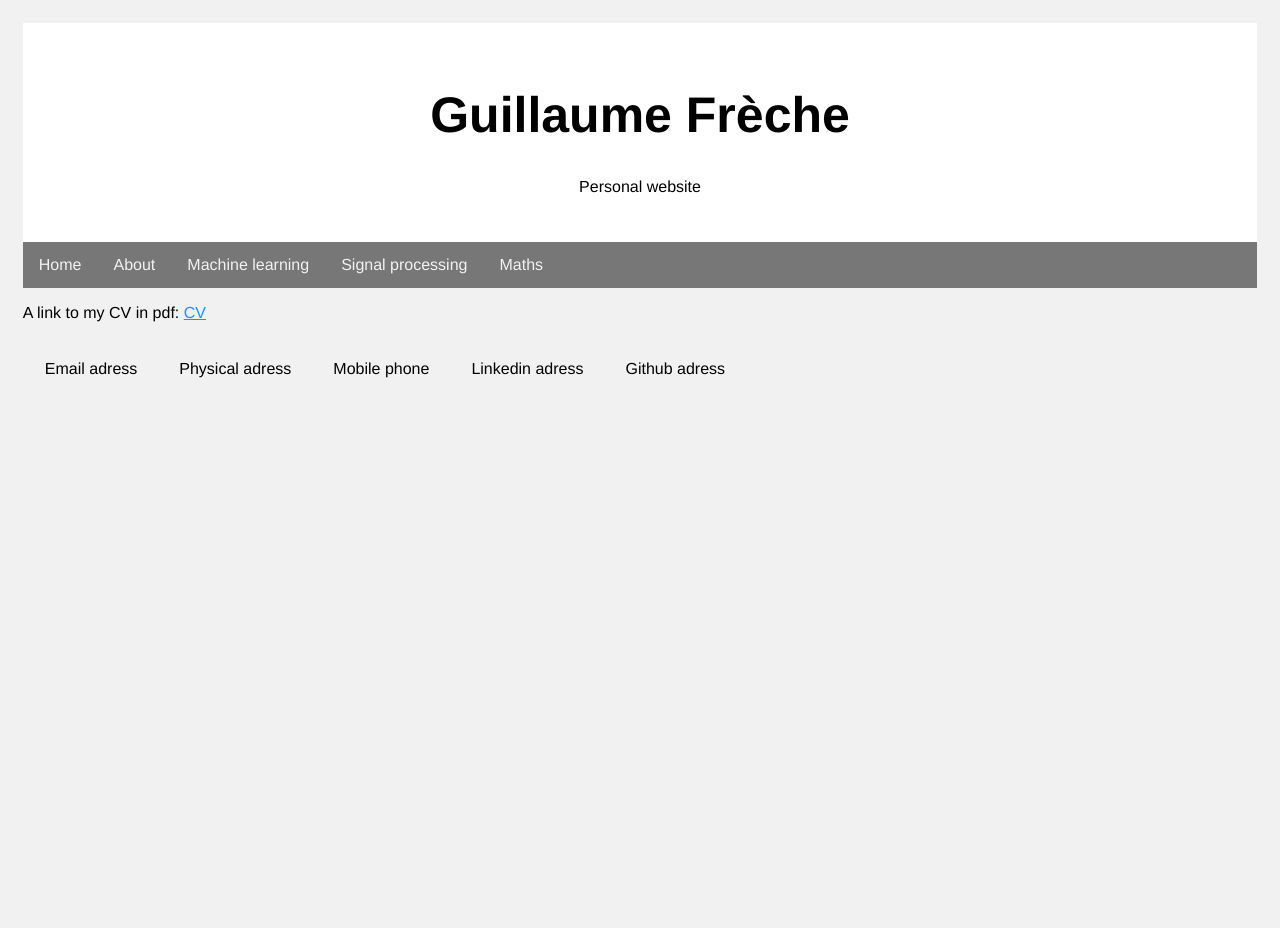
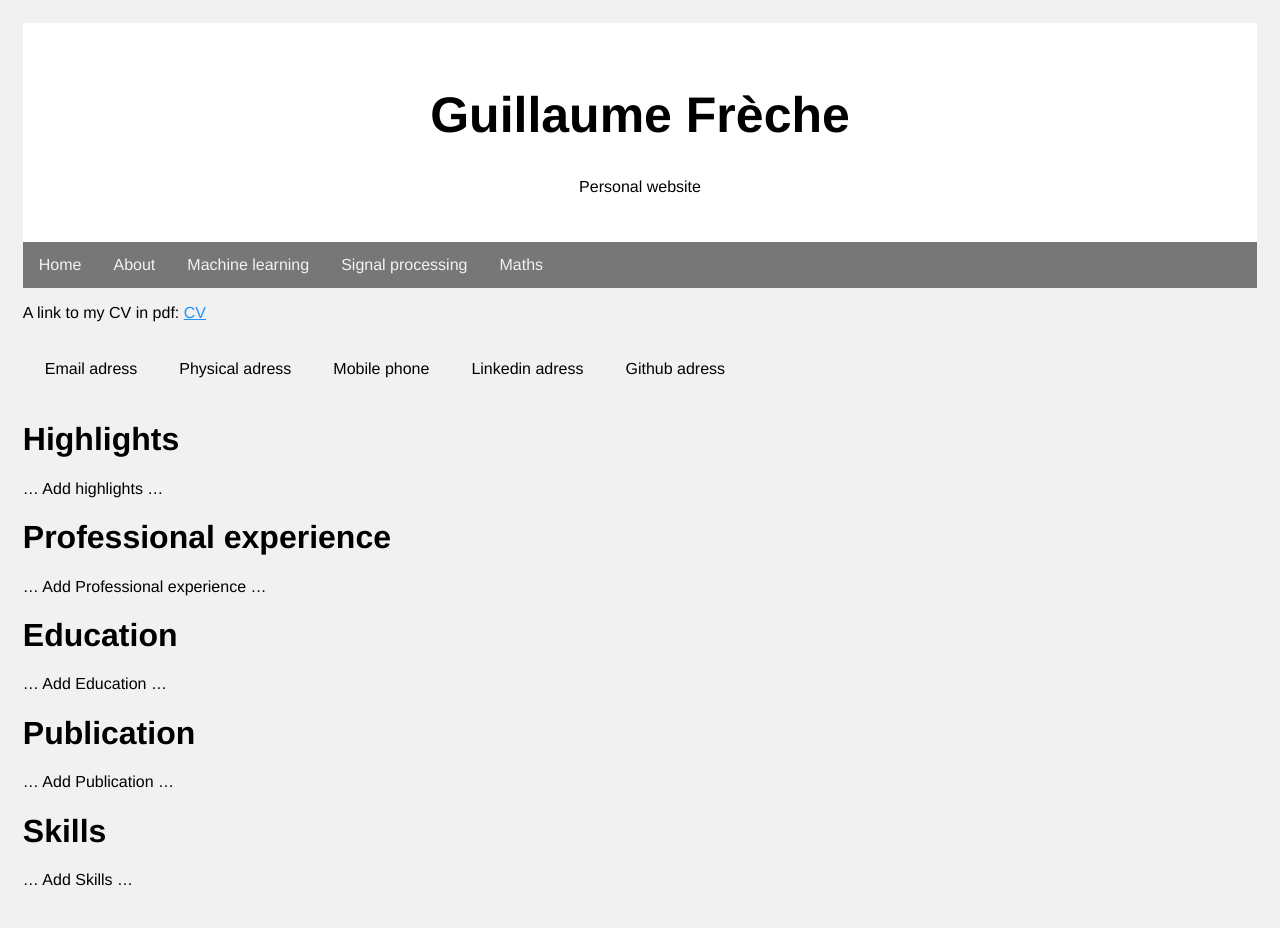
Before and after one commit to grfreche/grfreche.github.io, a Jekyll site: the page built from about.md, in a window 1280 px wide. Built offline with Jekyll 4.4.1, drawn with Linux system fonts in a browser that asks for light colours; before the commit the page ends 900 px from its top, so only the background shows below that.

Commit message:
Update about.md

```diff
--- a/about.md
+++ b/about.md
@@ -17,3 +17,25 @@ A link to my CV in pdf: <a href="https://grfreche.github.io/pdfs/Resume_2019.pdf
         </tr>
     </tbody>
 </table>
+
+# Highlights
+
+... Add highlights ...
+
+# Professional experience
+
+... Add Professional experience ...
+
+# Education
+
+... Add Education ...
+
+
+# Publication
+
+... Add Publication ...
+
+
+# Skills
+
+... Add Skills ...
```
